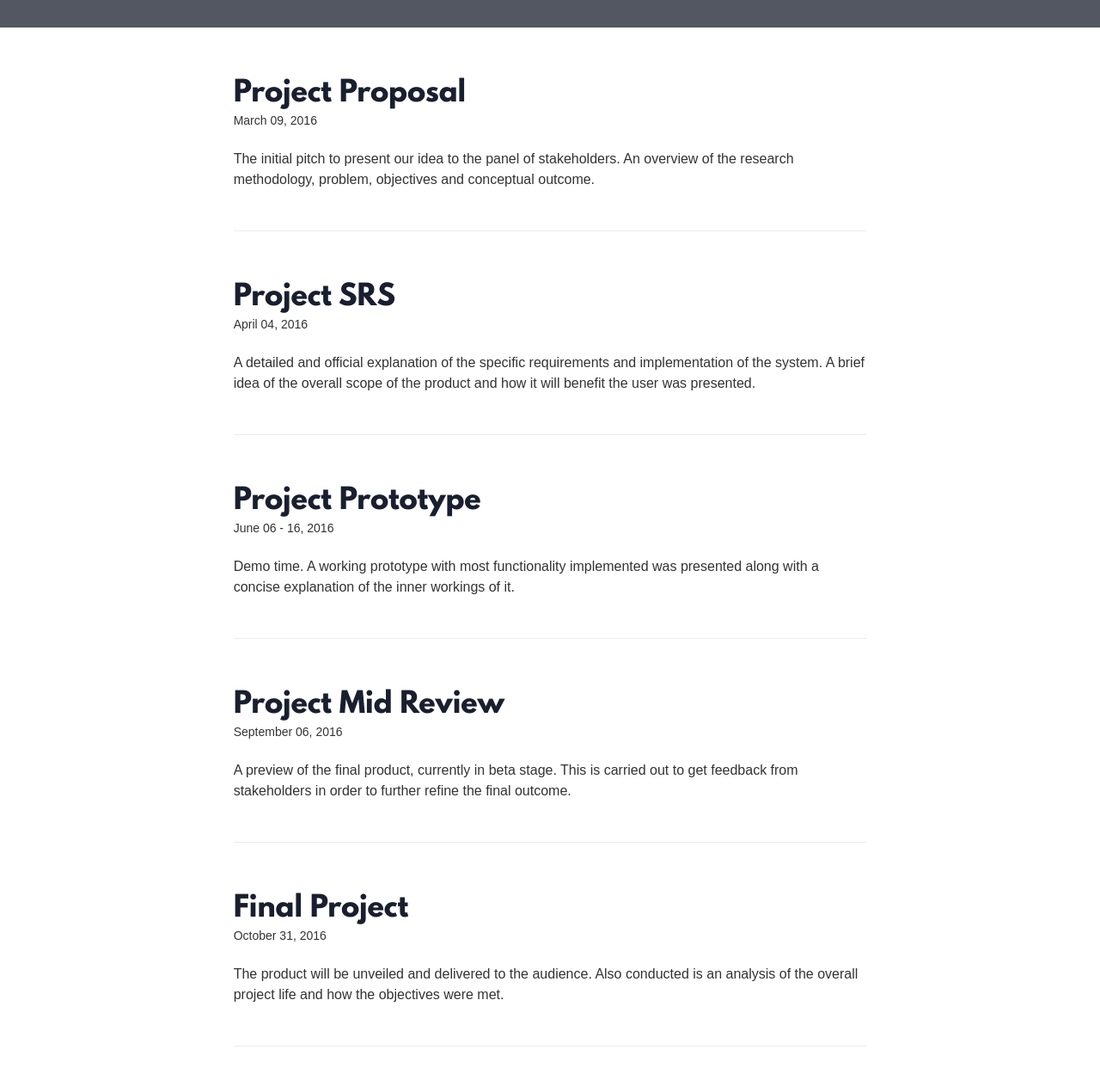
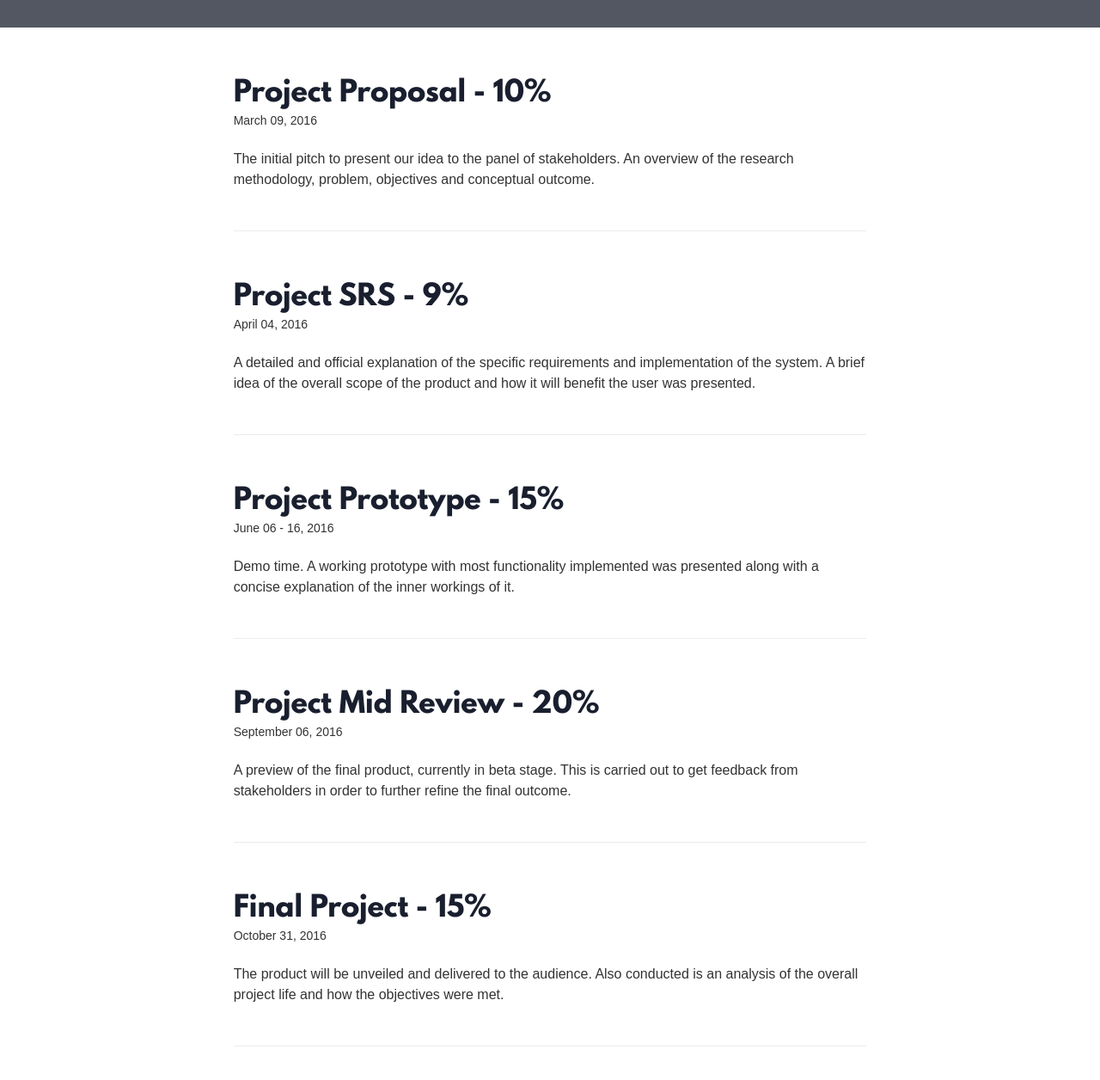
Before and after one commit to gayathma/pplclsblog, a plain HTML site: page milestones.html in a window 1280 px wide. Shown: the part 404-1660 px from the top of the page at 86% size. Drawn offline with Linux system fonts and the light colour scheme; a web font is replaced by a local one.

Commit message:
milestone

```diff
--- a/milestones.html
+++ b/milestones.html
@@ -106,7 +106,7 @@
                                                 </div>
                                                 <div class="page-header">
                                                     <h1 class="page-title">
-                                                        <a href="#">Project Proposal</a>
+                                                        <a href="#">Project Proposal - 10%</a>
                                                     </h1>
 
                                                 </div>
@@ -121,7 +121,7 @@
                                                 </div>
                                                 <div class="page-header">
                                                     <h1 class="page-title">
-                                                        <a href="#">Project SRS</a>
+                                                        <a href="#">Project SRS - 9%</a>
                                                     </h1>
                                                 </div>
                                                 <div class="page-info">
@@ -137,7 +137,7 @@
                                                 </div>
                                                 <div class="page-header">
                                                     <h1 class="page-title">
-                                                        <a href="#">Project Prototype</a>
+                                                        <a href="#">Project Prototype - 15%</a>
                                                     </h1>
                                                 </div>
                                                 <div class="page-info">
@@ -153,7 +153,7 @@
                                                 </div>
                                                 <div class="page-header">
                                                     <h1 class="page-title">
-                                                        <a href="#">Project Mid Review</a>
+                                                        <a href="#">Project Mid Review - 20%</a>
                                                     </h1>
                                                 </div>
                                                 <div class="page-info">
@@ -168,7 +168,7 @@
                                                 </div>
                                                 <div class="page-header">
                                                     <h1 class="page-title">
-                                                        <a href="#">Final Project</a>
+                                                        <a href="#">Final Project - 15%</a>
                                                     </h1>
                                                 </div>
                                                 <div class="page-info">
```
